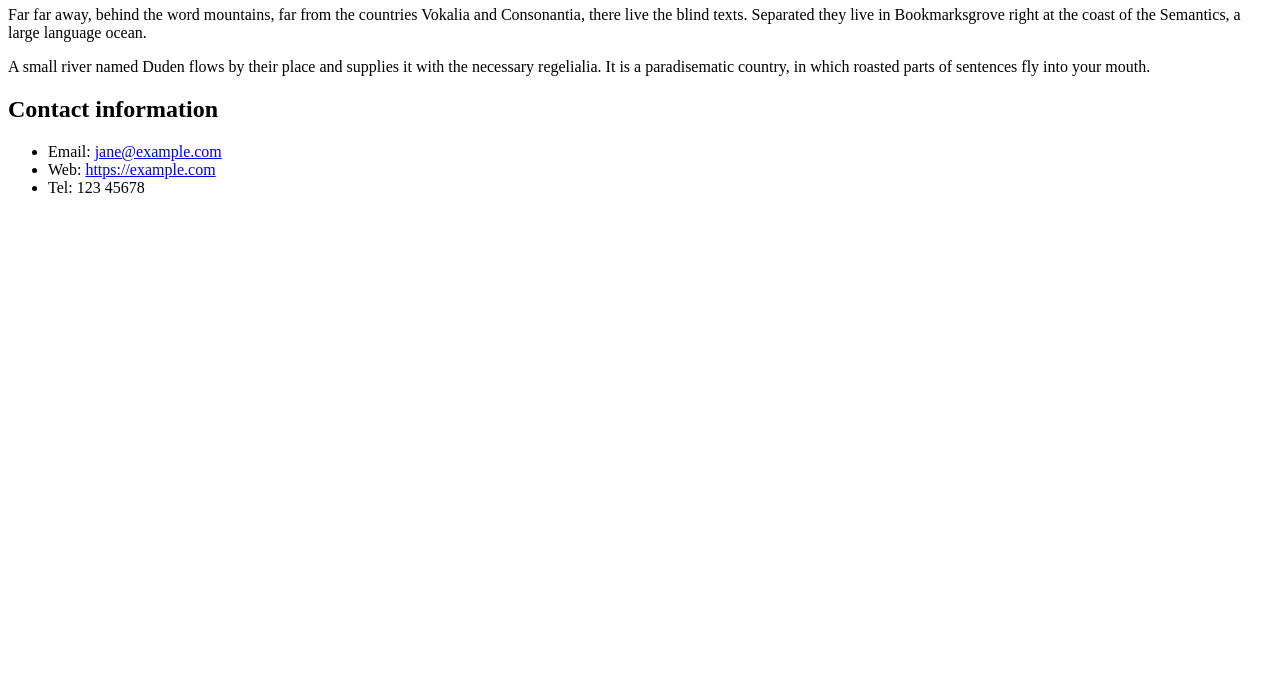
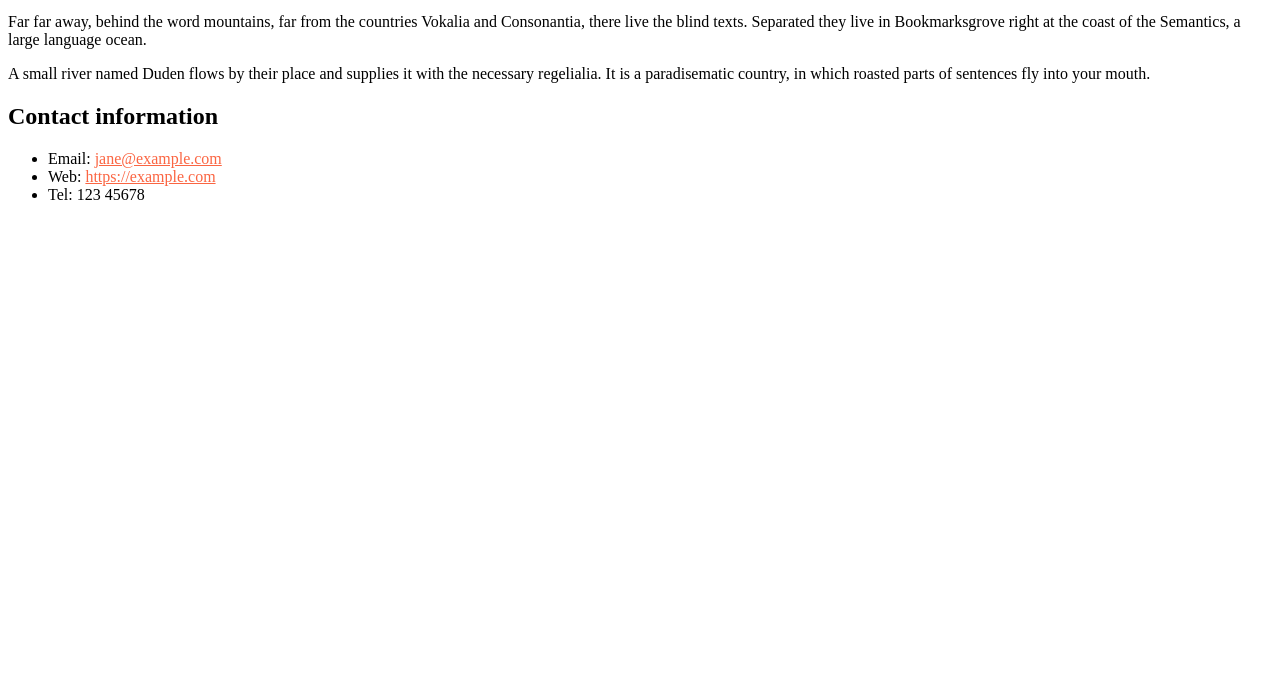
Before and after one commit to realgagansidhu/Gagandeep-Kaur-Sidhu-, a plain HTML site: page Assignment-3 Part1.html/index.html in a window 1280 px wide. Shown: the part 108-800 px from the top of the page. Drawn offline with Linux system fonts and the light colour scheme.

Commit message:
Css file
add the css file link to html file

```diff
--- a/Assignment-3 Part1.html/index.html
+++ b/Assignment-3 Part1.html/index.html
@@ -11,7 +11,7 @@
     <meta charset="utf-8" />
     <meta name="viewport" content="width=device-width" />
     <title>Formatting a biography</title>
-
+    <link rel="stylesheet" href="Styles.css">
   </head>
 
   <body>
```
